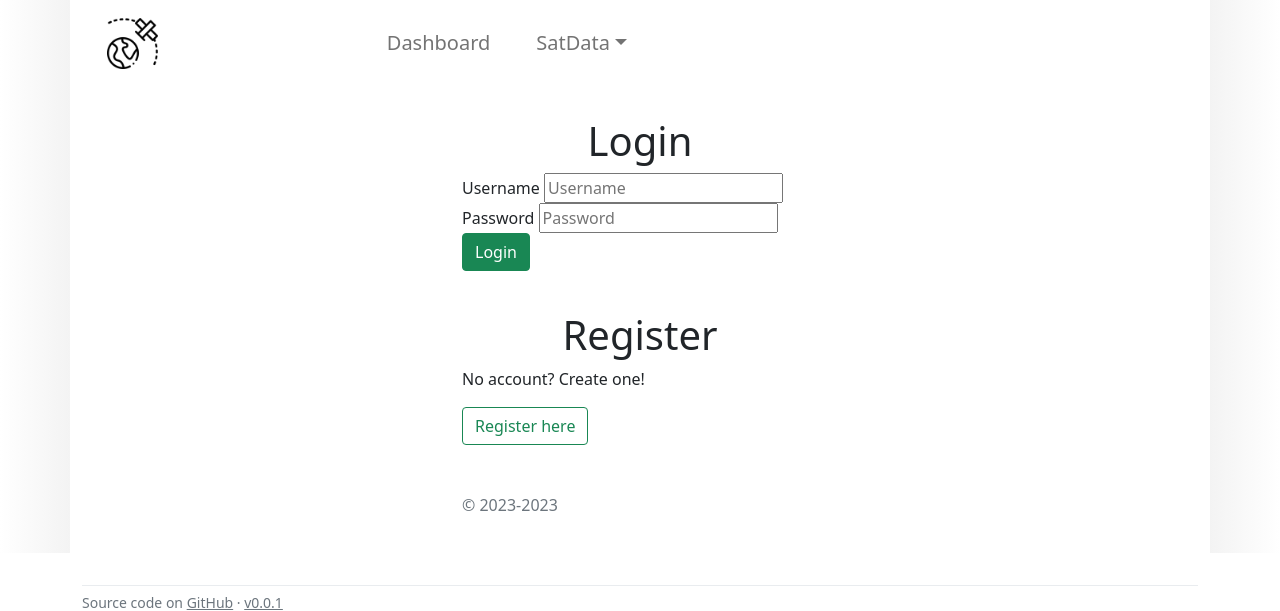
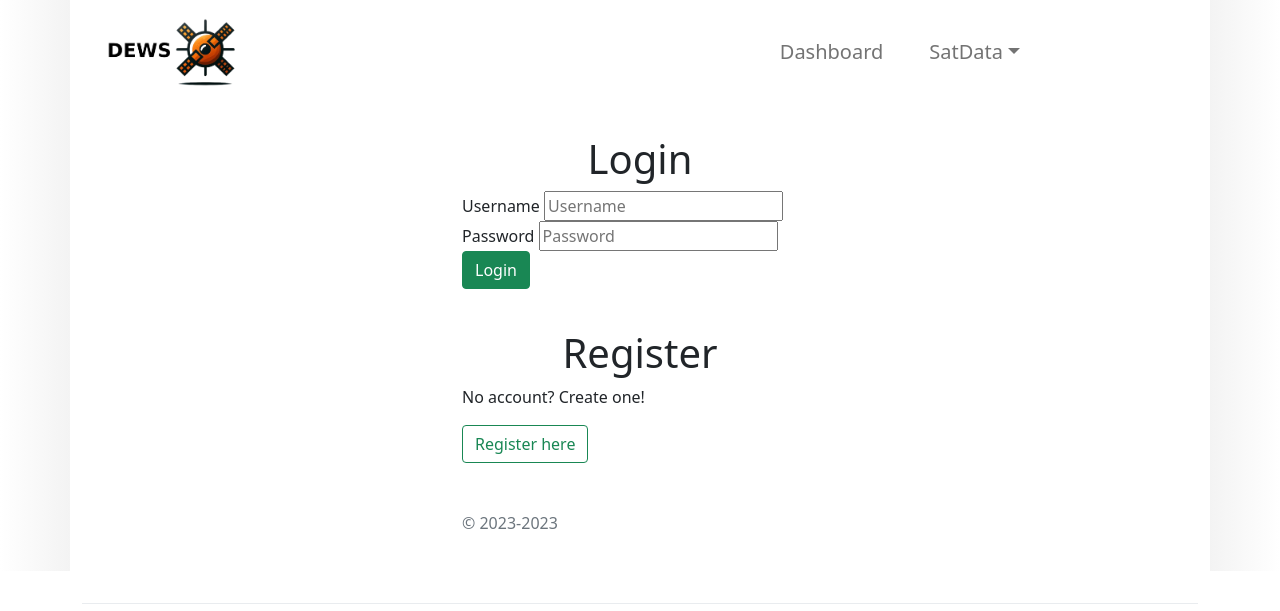
Before and after one commit to JustinTrvz/dews-datahub, a Django app: page /login/ in a window 1280 px wide. Shown: the top 611 px of the page. Run offline with Django 4.2, Linux system fonts and the light colour scheme; some libraries are stand-ins or nearby versions.

Commit message:
changed logo

```diff
--- a/dews/templates/base/navbar.html
+++ b/dews/templates/base/navbar.html
@@ -5,7 +5,7 @@
 
 <nav class="navbar sticky-top navbar-expand-lg navbar-light" style="background-color: #fff">
     <div class="container-fluid">
-        <a class="navbar-brand" href=" {{ dashboard }}"><img src="{% static "img/favicon.ico" %}" width="20%"></a>
+        <a class="navbar-brand" href=" {{ dashboard }}"><img src="{% static "img/dews-logo.png" %}" width="20%"></a>
         <button class="navbar-toggler" type="button" data-bs-toggle="collapse"
                 style="width:100%"
                 data-bs-target="#navbarSupportedContent"
```
Also changed, not shown: README.md, dews/static/favicon.ico, dews/static/img/dews-logo.png (added), dews/static/img/favicon.ico.
